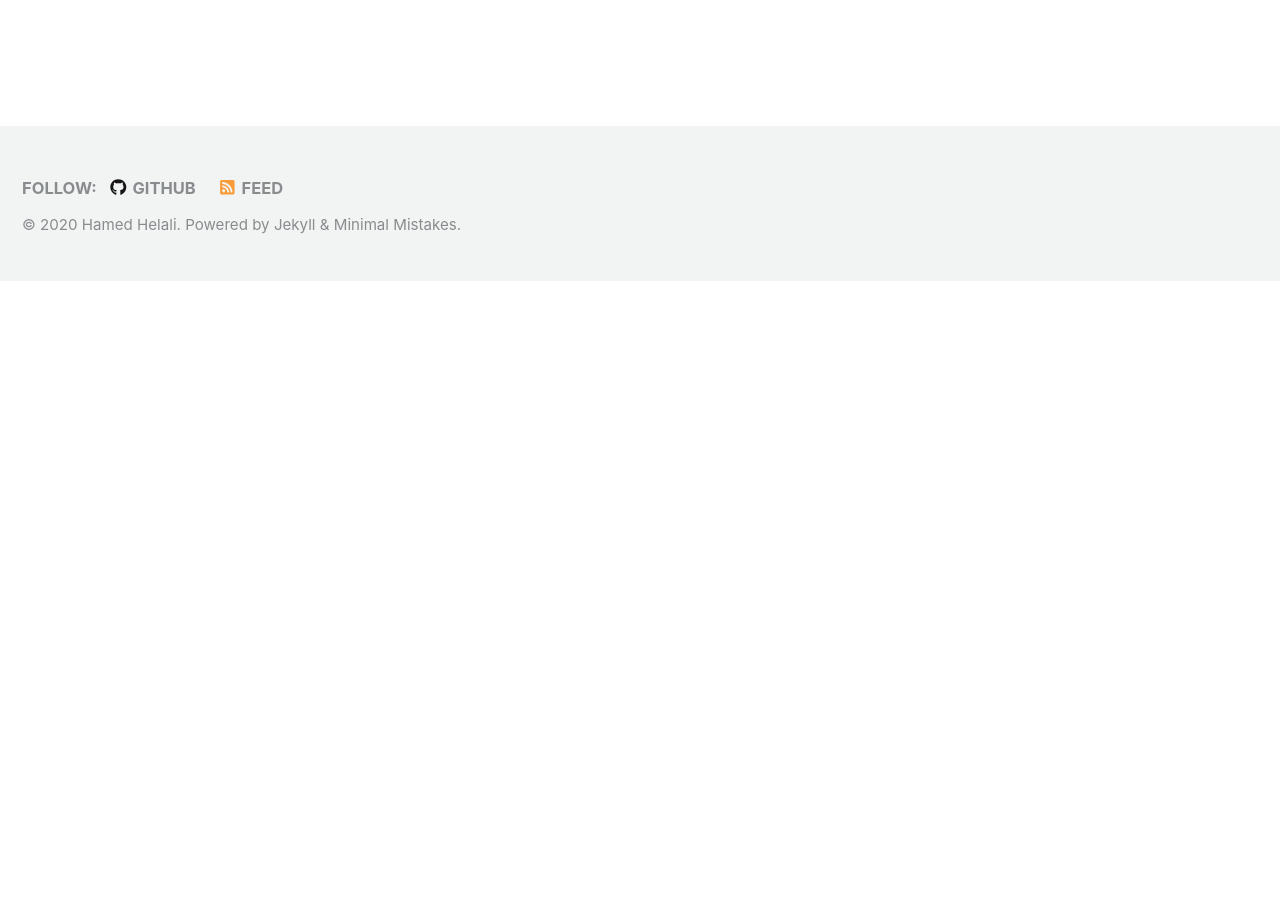
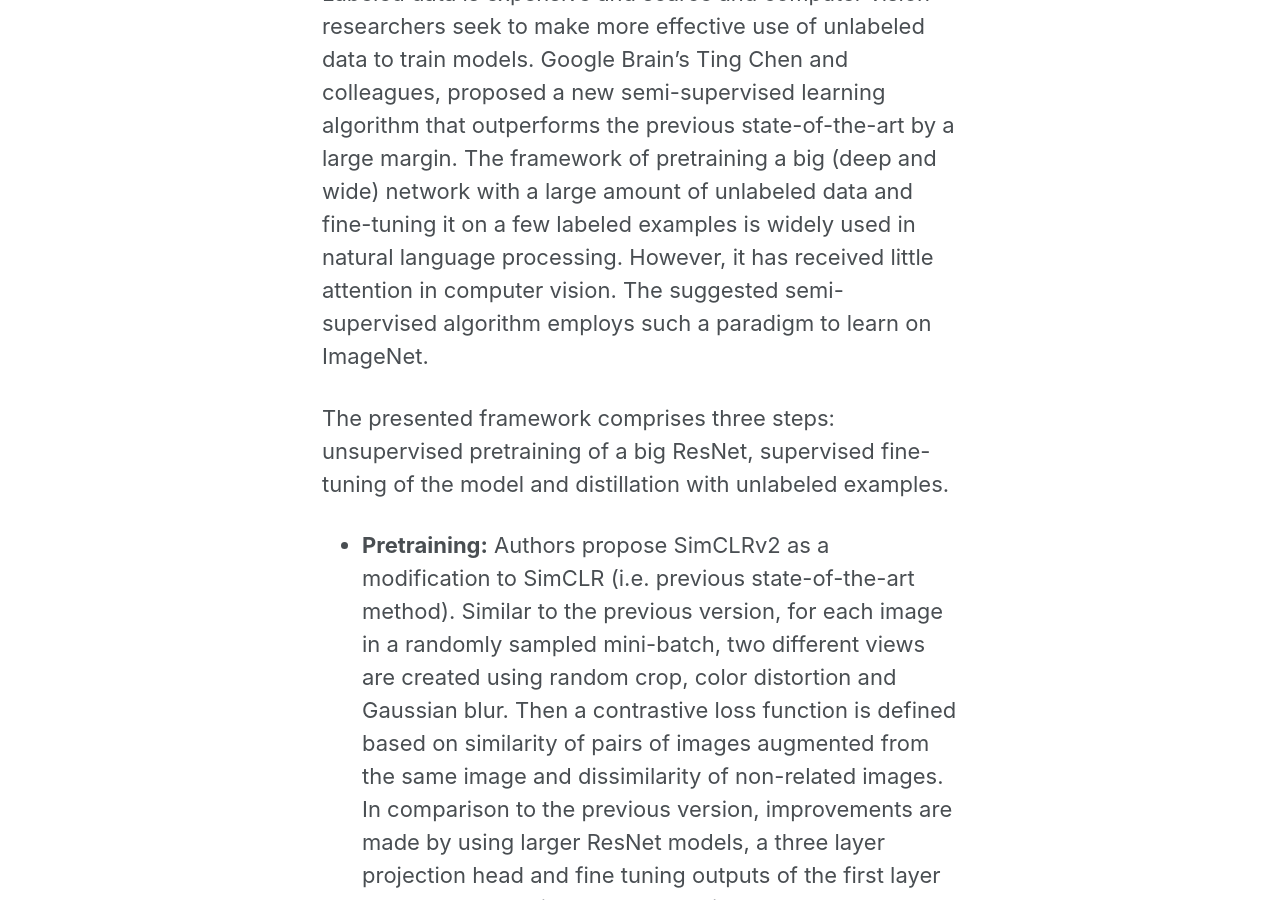
Before and after one commit to hamedhelali/hamedhelali.github.io, a Jekyll site: the page built from _posts/2020-08-15-Fine-tuning-computer-vision.md, in a window 1280 px wide and 900 px high, scrolled down 1285 px. Built offline with Jekyll 4.4.1, drawn with Linux system fonts in a browser that asks for light colours; nearby versions of some CDN libraries; before the commit the page ends 1565 px from its top, so only the background shows below that; some of the changed text lies outside the part shown.

Commit message:
Update 2020-08-15-Fine-tuning-computer-vision.md

```diff
--- a/_posts/2020-08-15-Fine-tuning-computer-vision.md
+++ b/_posts/2020-08-15-Fine-tuning-computer-vision.md
@@ -1 +1,19 @@
-salam
+---
+title: "Task-agnostic pretraining and task-specific fine tuning in computer vision"
+author: "Hamed Helali"
+date: 2020-08-15
+tags: [Computer Vision, Semi-supervised Learning, Pretraining, Fine tuning]
+categories: Blog-post
+header:
+  image: "/images/computer-vision.jpg"
+excerpt: "Computer Vision, Semi-supervised Learning, Pretraining, Fine tuning"
+mathjax: "true"
+---
+
+Labeled data is expensive and scarce and computer vision researchers seek to make more effective use of unlabeled data to train models. Google Brain’s Ting Chen and colleagues, proposed a new semi-supervised learning algorithm that outperforms the previous state-of-the-art by a large margin. The framework of pretraining a big (deep and wide) network with a large amount of unlabeled data and fine-tuning it on a few labeled examples is widely used in natural language processing. However, it has received little attention in computer vision. The suggested semi-supervised algorithm employs such a paradigm to learn on ImageNet.
+
+The presented framework comprises three steps: unsupervised pretraining of a big ResNet, supervised fine-tuning of the model and distillation with unlabeled examples.
+* **Pretraining:** Authors propose SimCLRv2 as a modification to SimCLR (i.e. previous state-of-the-art method). Similar to the previous version, for each image in a randomly sampled mini-batch, two different views are created using random crop, color distortion and Gaussian blur. Then a contrastive loss function is defined based on similarity of pairs of images augmented from the same image and dissimilarity of non-related images. In comparison to the previous version, improvements are made by using larger ResNet models, a three layer projection head and fine tuning outputs of the first layer rather than throwing away the entire head.
+* **Fine-tuning:** The pretrained model is then fine-tuned to the specific classification task using a few labeled examples in a supervised learning paradigm.
+* **Distillation:** To make further improvement, the fine-tuned model is used as a teacher model to train a new student model. It means that output distributions of the teacher model are used as labels for the student model when it learns on unlabeled examples. Consequently, a smaller student model performs better (compared to being trained by labeled data from scratch) due to the transfer of task-specific knowledge from the teacher. Even if the student model is the same size as the teacher, the ultimate performance will be improved.
+This framework is evaluated on an ImageNet dataset with 1.28 million images and 1000 classes. It achieves 76.6% top-1 accuracy (compared to 63.0% with the previous state-of-the-art) in case of using 1% of labeled data. With only 10% of labeled data, this framework outperforms the case of supervised learning with 100% of the labeled data. The other significant result is that if you have fewer labels, it becomes more important to have bigger models. It is a considerable improvement in leveraging unlabeled data in computer vision. Furthermore, the last aforementioned result is counter intuitive. It could be expected that bigger networks easily overfit a few labeled examples. However, self-supervision seems to be counter to the notion of overfitting.
```
